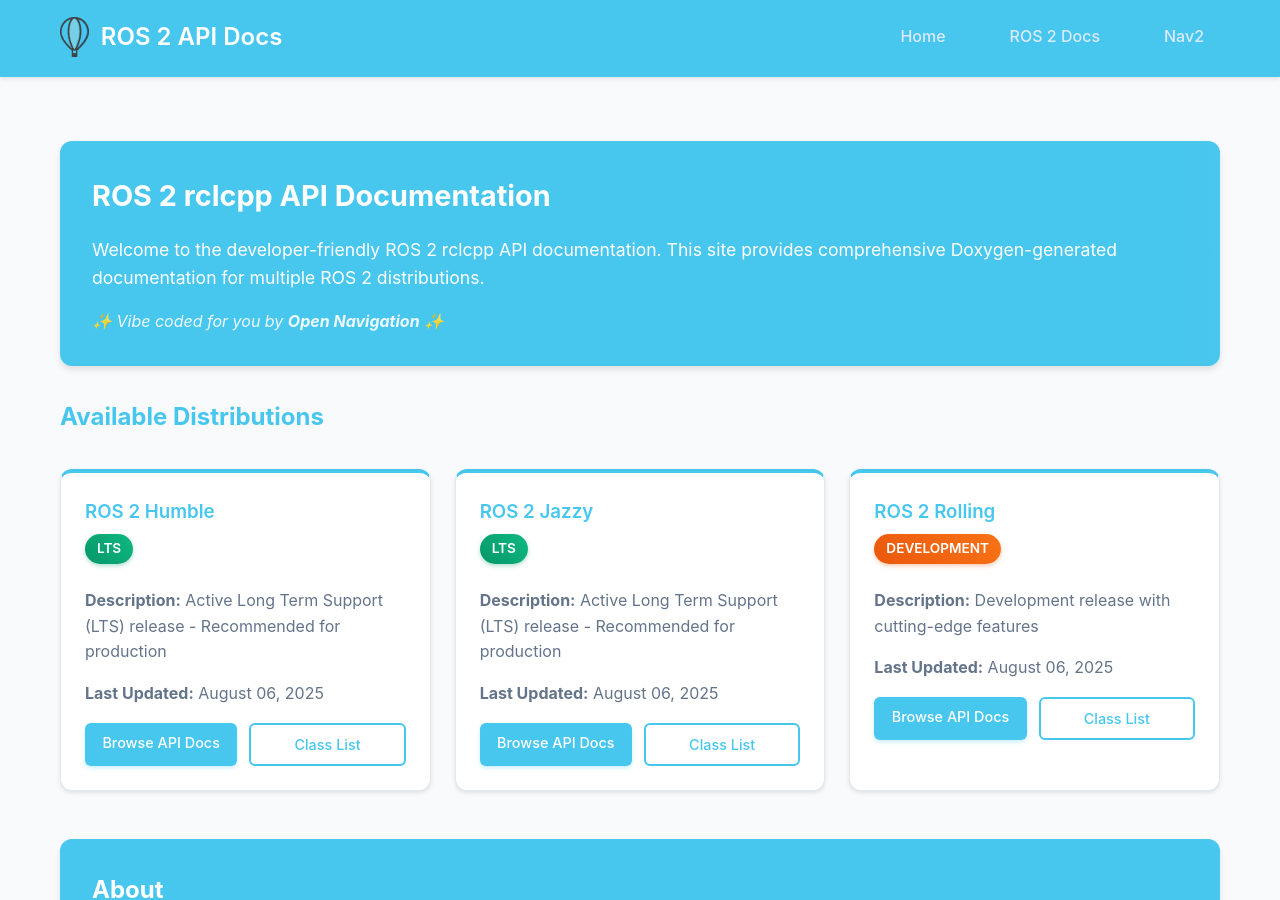
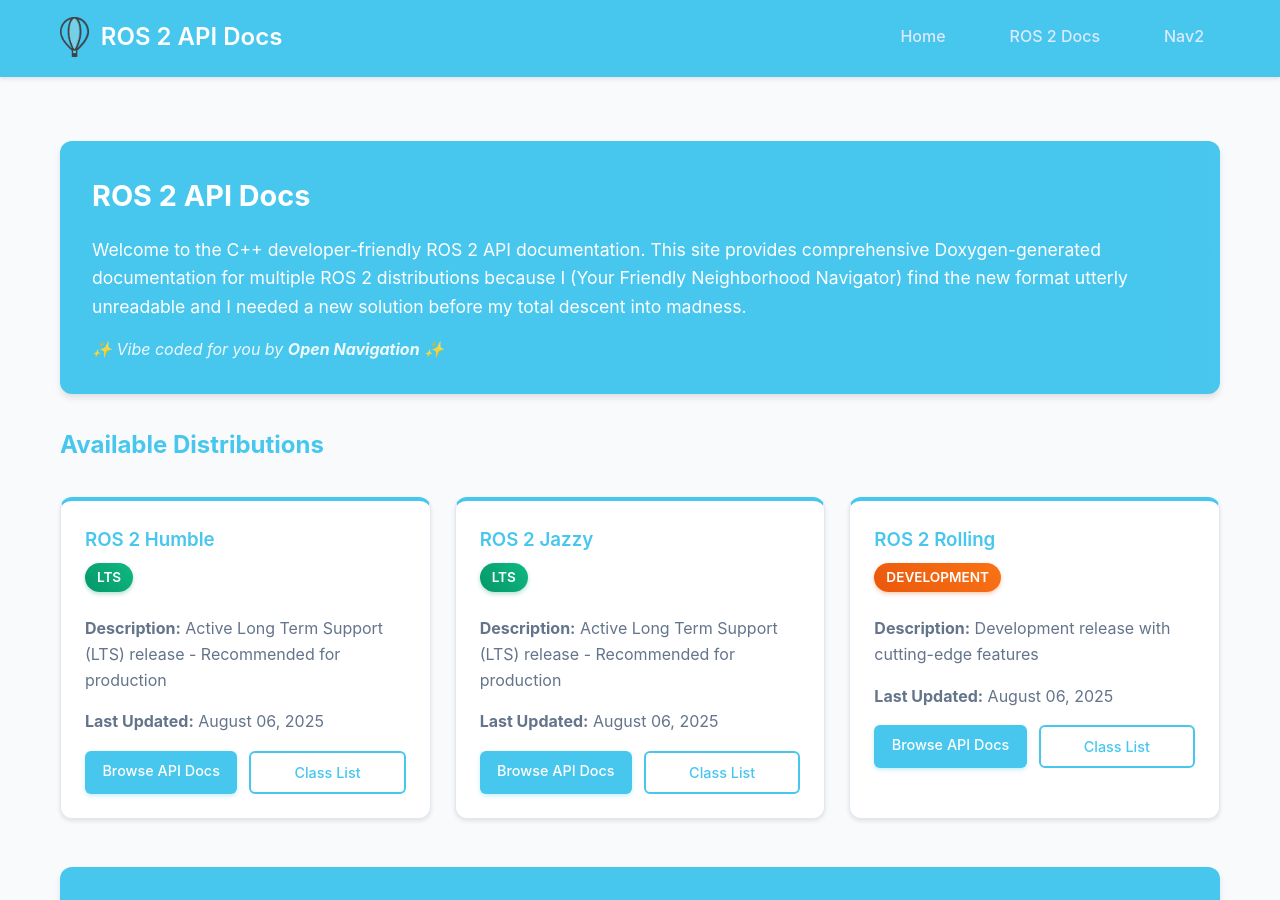
Before and after one commit to ros-navigation/rosdox.nav2.org, a Jekyll site: the page built from index.md, in a window 1280 px wide and 900 px high. Built offline with Jekyll 4.4.1, drawn with Linux system fonts in a browser that asks for light colours.

Commit message:
Update home html
Signed-off-by: Steve Macenski <stevenmacenski@gmail.com>

```diff
--- a/_layouts/home.html
+++ b/_layouts/home.html
@@ -4,8 +4,8 @@
 
 <div class="home-page">
   <div class="intro">
-    <h2 style="margin-top: 0; color: #ffffff; font-size: 1.8rem;">ROS 2 rclcpp API Documentation</h2>
-    <p style="font-size: 1.1rem; margin-bottom: 1rem;">Welcome to the developer-friendly ROS 2 rclcpp API documentation. This site provides comprehensive Doxygen-generated documentation for multiple ROS 2 distributions.</p>
+    <h2 style="margin-top: 0; color: #ffffff; font-size: 1.8rem;">ROS 2 API Docs</h2>
+    <p style="font-size: 1.1rem; margin-bottom: 1rem;">Welcome to the C++ developer-friendly ROS 2 API documentation. This site provides comprehensive Doxygen-generated documentation for multiple ROS 2 distributions because I (Your Friendly Neighborhood Navigator) find the new format utterly unreadable and I needed a new solution before my total descent into madness.</p>
     <p style="font-style: italic; opacity: 0.9; margin-bottom: 0; font-size: 1rem;">✨ Vibe coded for you by <strong>Open Navigation</strong> ✨</p>
   </div>
 
```
